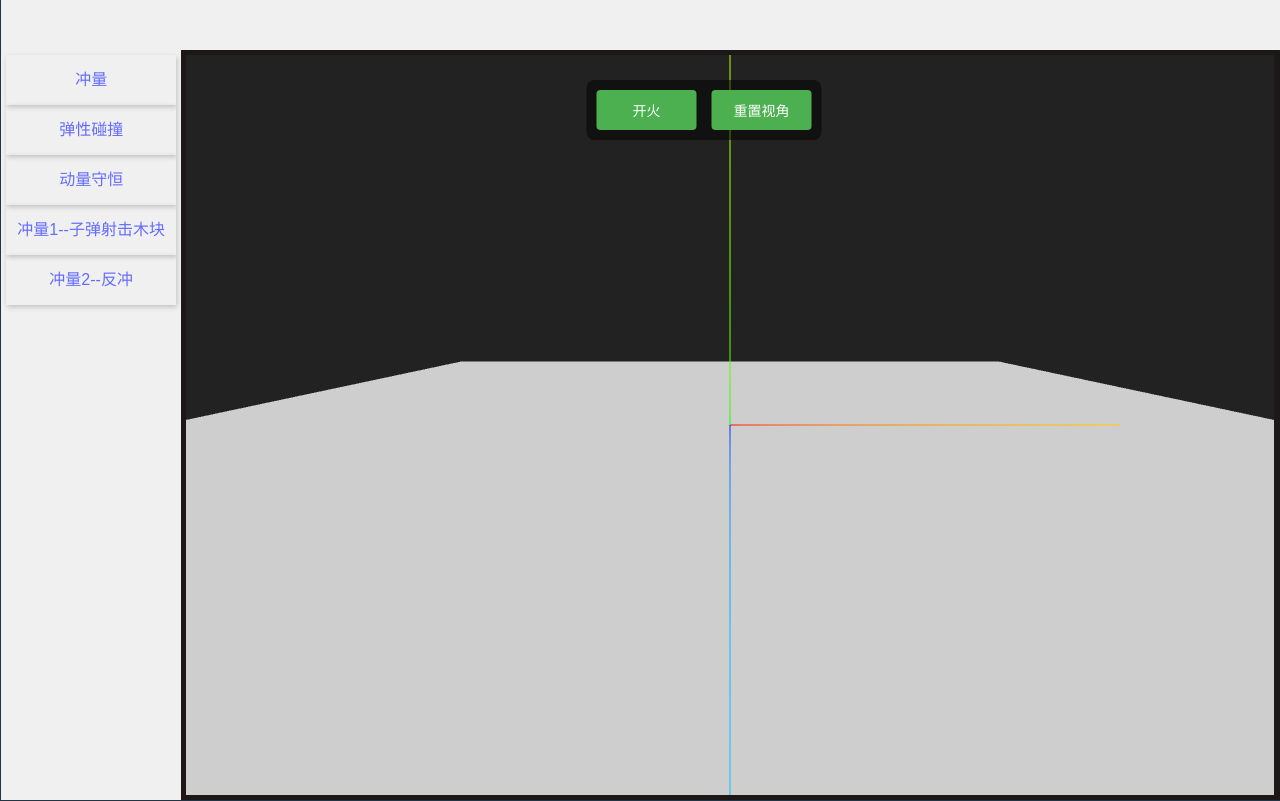
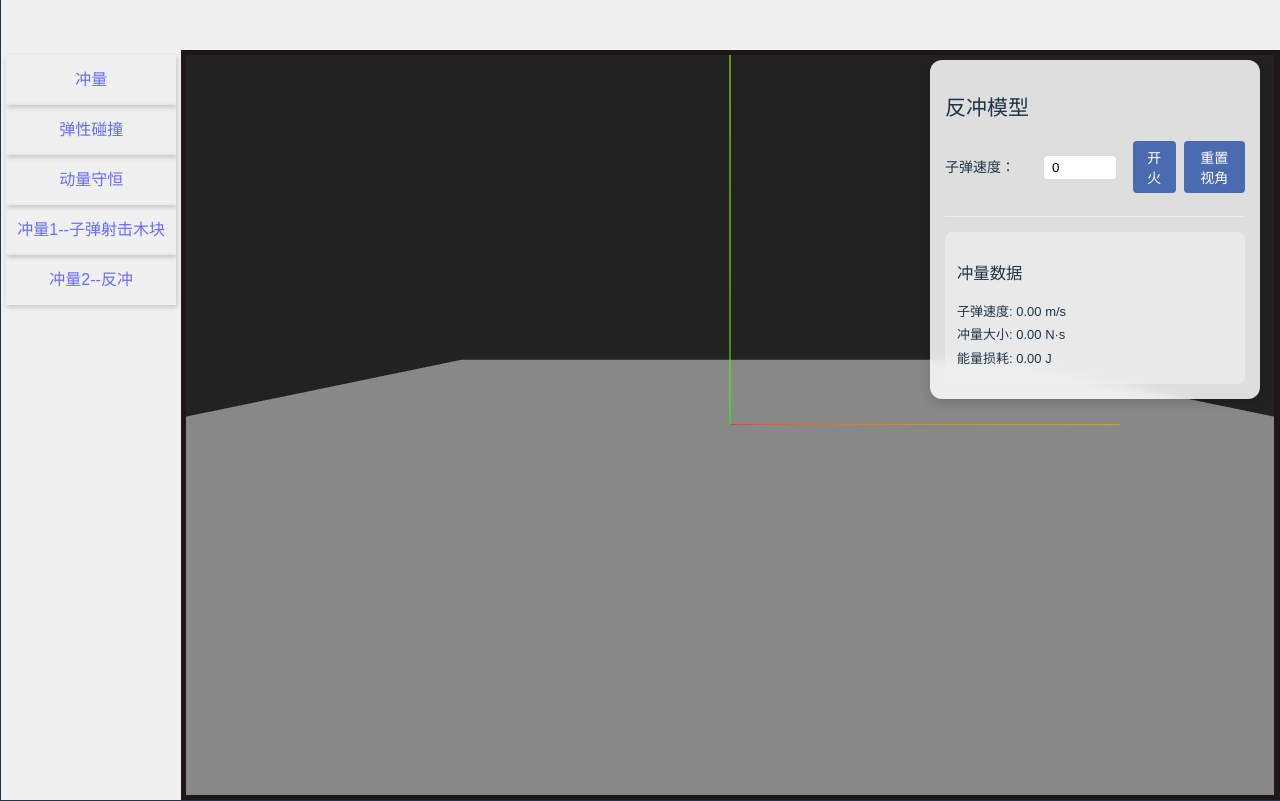
Before and after one commit to qinmoM/test_public, a Vue app: page /page4 in a window 1280 px wide. Built offline with nearby package versions, Linux system fonts and the light colour scheme; no server answers.

Commit message:
修改page4.vue

```diff
--- a/src/view/page4.vue
+++ b/src/view/page4.vue
@@ -1,9 +1,23 @@
 <template>
   <div class="scene-container">
     <div ref="container" class="three-scene"></div>
-    <div class="button-group">
-      <button @click="fire">开火</button>
-      <button @click="resetCamera">重置视角</button>
+  </div>
+  <div class="control-panel">
+    <div class="control-group">
+      <h2>反冲模型</h2>
+      <div class="control-item">
+        <label>子弹速度：</label>
+        <input type="number" v-model.number="inputVelocity" min="1" max="500">
+        <button @click="fire">开火</button>
+        <button @click="resetCamera">重置视角</button>
+      </div>
+    </div>
+
+    <div class="data-display">
+      <h3>冲量数据</h3>
+      <p>子弹速度: {{ bulletSpeed.toFixed(2) }} m/s</p>
+      <p>冲量大小: {{ impulse.toFixed(2) }} N·s</p>
+      <p>能量损耗: {{ energyLoss.toFixed(2) }} J</p>
     </div>
   </div>
 </template>
@@ -19,18 +33,14 @@ import { OrbitControls } from 'three/examples/jsm/controls/OrbitControls.js'
 const container = ref(null)
 const animationId = ref(null)
 const isRecoiling = ref(false)
+const inputVelocity = ref(0)
 
+// 显示数据
+const bulletSpeed = ref(0)
+const impulse = ref(0)
+const energyLoss = ref(0)
 // Three.js对象
 let scene, camera, renderer, controls, weapon
-
-// 调试立方体（测试用）
-const addDebugCube = () => {
-  const geometry = new THREE.BoxGeometry(1, 1, 1)
-  const material = new THREE.MeshBasicMaterial({ color: 0xff0000 })
-  const cube = new THREE.Mesh(geometry, material)
-  scene.add(cube)
-  console.log('调试立方体已添加')
-}
 
 // 场景初始化
 const initScene = () => {
@@ -86,9 +96,6 @@ const initScene = () => {
   // 9. 创建武器模型
   createWeaponModel()
 
-  // 调试：添加红色立方体
-  // addDebugCube()
-
   // 10. 开始动画循环
   animate()
 }
@@ -97,21 +104,6 @@ const initScene = () => {
 const createGround = async () => {
   try {
     const geometry = new THREE.BoxGeometry(15, 0.01, 15)
-    const textureUrl = new URL('../assets/textures/laminate_floor_02_diff_4k.jpg', import.meta.url).href
-
-    const texture = await new Promise((resolve, reject) => {
-      new THREE.TextureLoader().load(
-        textureUrl,
-        resolve,
-        undefined,
-        reject
-      )
-    })
-
-    const material = new THREE.MeshBasicMaterial({
-      map: texture,
-      side: THREE.DoubleSide // 双面渲染
-    })
     const cube = new THREE.Mesh(geometry, material)
     cube.position.set(0, -0.05, 0)
     scene.add(cube)
@@ -157,7 +149,7 @@ loader.load(
         weapon.scale.set(5, 5, 5) //缩放模型
         //将模型沿y轴旋转180度
         weapon.rotation.y = Math.PI // 绕Y轴旋转180度
-        weapon.position.set(5, 0.5, 0) // 确保初始位置正确
+        weapon.position.set(2, 0.5, 0) // 确保初始位置正确
         // //旋转90
         // weapon.rotation.y = -Math.PI/2  // 绕X轴旋转90度
         scene.add(weapon) //添加模型到场景中
@@ -166,47 +158,7 @@ loader.load(
     (error) => { //加载失败的回调函数
         console.error('An error happened', error);
     }
-)
-  // weapon = new THREE.Group()
-  // weapon.position.set(0, 1, 0) // 确保初始位置正确
-  // // 枪身
-  // const bodyGeometry = new THREE.BoxGeometry(1, 0.5, 0.1)
-  // const bodyMaterial = new THREE.MeshPhongMaterial({
-  //   color: 0x555555,
-  //   shininess: 100
-  // })
-  // const body = new THREE.Mesh(bodyGeometry, bodyMaterial)
-  // body.position.y=0.1
-  // weapon.add(body)
-
-  // // 枪管
-  // const barrelGeometry = new THREE.CylinderGeometry(0.05, 0.05, 0.8, 32)
-  // barrelGeometry.rotateX(Math.PI / 2)
-  // const barrelMaterial = new THREE.MeshPhongMaterial({
-  //   color: 0x333333,
-  //   specular: 0x111111
-  // })
-  // const barrel = new THREE.Mesh(barrelGeometry, barrelMaterial)
-  // barrel.position.set(0, 0.1, -0.4)
-  // weapon.add(barrel)
-
-  // // 枪托
-  // const stockGeometry = new THREE.BoxGeometry(0.3, 0.10, 0.4)
-  // const stockMaterial = new THREE.MeshPhongMaterial({ color: 0x444444 })
-  // const stock = new THREE.Mesh(stockGeometry, stockMaterial)
-  // stock.position.set(0, 0.1, 0.3)
-  // weapon.add(stock)
-
-  // // 扳机
-  // const triggerGeometry = new THREE.BoxGeometry(0.1, 0.10, 0.05)
-  // const triggerMaterial = new THREE.MeshPhongMaterial({ color: 0x222222 })
-  // const trigger = new THREE.Mesh(triggerGeometry, triggerMaterial)
-  // trigger.position.set(0, -0.1, 0.1)
-  // weapon.add(trigger)
-
-  // scene.add(weapon)
-  // console.log('武器模型已创建', weapon)
-}
+)}
 
 // 开火功能
 const fire = () => {
@@ -430,38 +382,82 @@ onBeforeUnmount(() => {
   display: block;
 }
 
-.button-group {
+.control-panel {
   position: absolute;
-  top: 80px;
-  left: 55%;
-  transform: translateX(-50%);
-  z-index: 100;
-  display: flex;
-  gap: 15px;
-  padding: 10px;
-  background: rgba(0, 0, 0, 0.5);
-  border-radius: 8px;
+  top: 60px;
+  right: 20px;
+  background: rgba(255, 255, 255, 0.85);
+  border-radius: 12px;
+  padding: 15px;
+  box-shadow: 0 4px 12px rgba(0, 0, 0, 0.15);
+  z-index: 10;
+  font-size: 14px;
+  max-width: 300px;
+  backdrop-filter: blur(5px);
 }
 
-button {
-  padding: 10px 20px;
-  background-color: #4CAF50;
+.control-group {
+  margin-bottom: 15px;
+  padding-bottom: 15px;
+  border-bottom: 1px solid #eee;
+}
+
+.control-group h3 {
+  margin: 0 0 10px 0;
+  font-size: 16px;
+  color: #333;
+}
+
+.control-item {
+  display: flex;
+  align-items: center;
+  margin: 8px 0;
+}
+
+.control-item label {
+  min-width: 80px;
+  margin-right: 10px;
+  font-weight: 500;
+}
+
+.control-item input[type="number"],
+.control-item select {
+  flex: 1;
+  margin: 0 8px;
+  padding: 4px 8px;
+  border: 1px solid #ddd;
+  border-radius: 4px;
+}
+
+.control-item button {
+  padding: 6px 12px;
+  margin-left: 8px;
+  background-color: #4a6baf;
   color: white;
   border: none;
   border-radius: 4px;
   cursor: pointer;
-  font-size: 14px;
-  transition: all 0.2s;
-  min-width: 100px;
+  transition: background-color 0.2s;
 }
 
-button:hover {
-  background-color: #45a049;
-  transform: translateY(-2px);
-  box-shadow: 0 2px 10px rgba(0,0,0,0.2);
+.control-item button:hover {
+  background-color: #3a5a9f;
 }
 
-button:active {
-  transform: translateY(0);
+.data-display {
+  background: rgba(240, 240, 240, 0.7);
+  padding: 12px;
+  border-radius: 8px;
+  margin-top: 10px;
+}
+
+.data-display h2 {
+  margin: 0 0 8px 0;
+  font-size: 15px;
+}
+
+.data-display p {
+  margin: 4px 0;
+  font-size: 13px;
 }
 </style>
```
